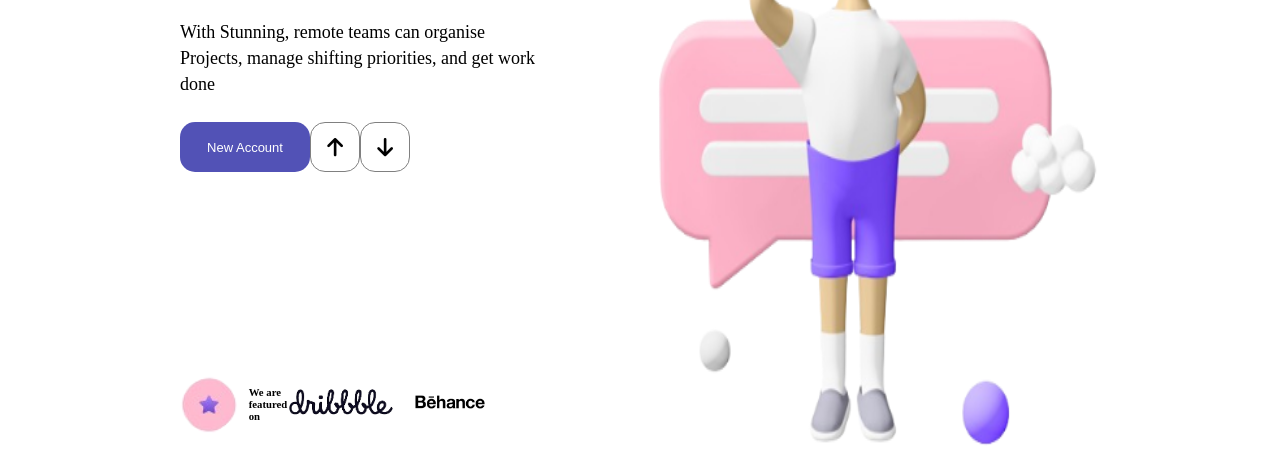
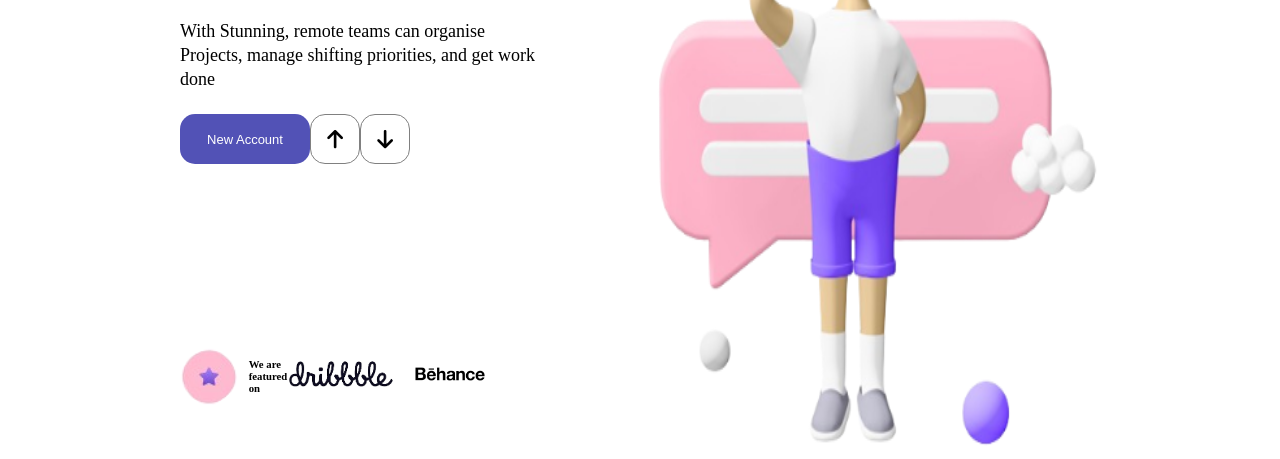
Before and after one commit to som0199/Stunning-UI, a plain HTML site: page index.html in a window 1280 px wide. Shown: the part 341-800 px from the top of the page. Drawn offline with Linux system fonts and the light colour scheme.

Commit message:
Add files via upload

```diff
--- a/style.css
+++ b/style.css
@@ -93,7 +93,7 @@
 #logo{
     width: 80%;
     height: auto;
-    margin-top: 200px;
+    margin-top: 180px;
 }
 .container-1-left span{
     width: 85%;
@@ -138,8 +138,8 @@
 }
 .container-1-left p{
     font-size: 18px;
-    line-height: 26px;
-    padding-bottom: 25px;
+    line-height: 24px;
+    padding-bottom: 23px;
 }
 .container-1-right{
     width: 55%;
```
